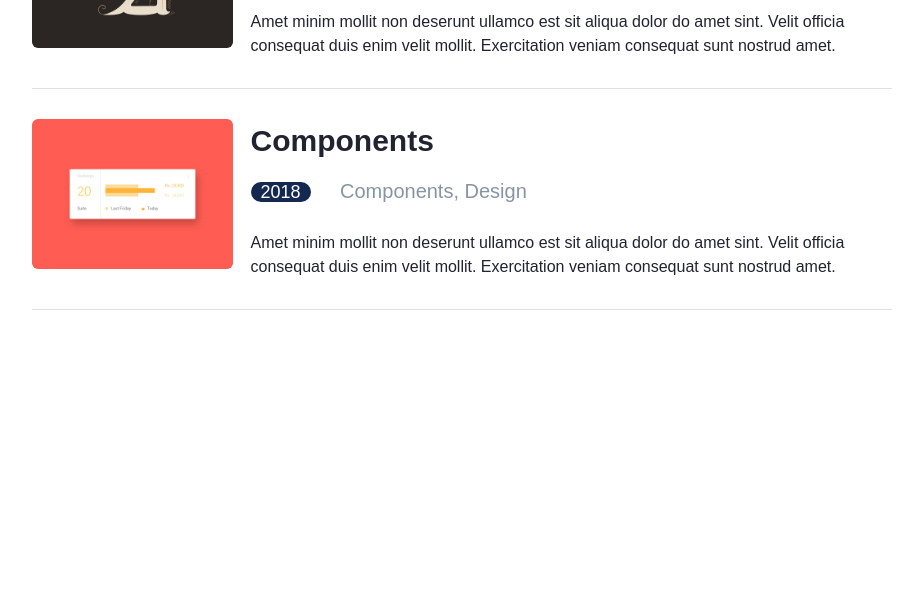
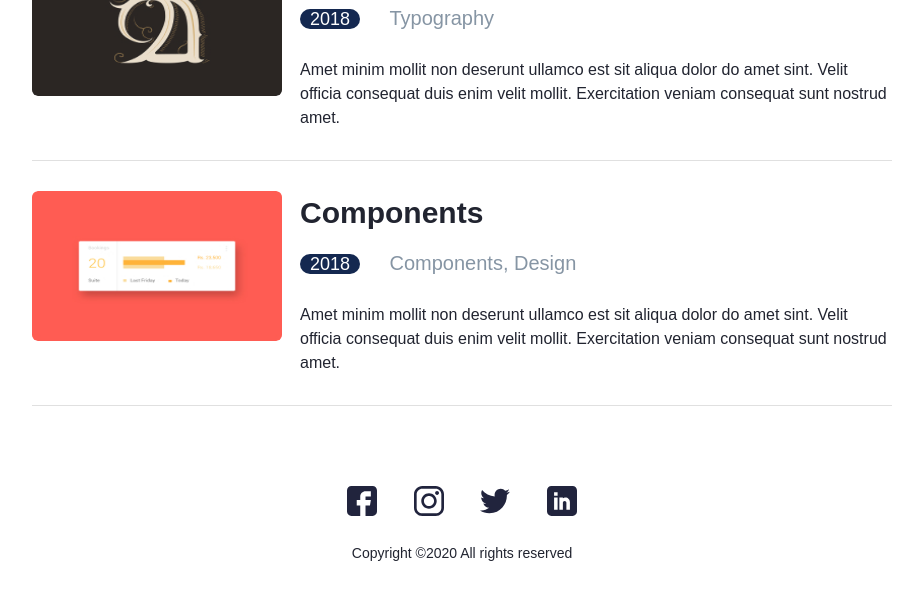
Before and after one commit to Viksia/cyberbionic-maraphon-resume, a plain HTML site: page works.html in a window 1280 px wide. Shown: the part 753-1368 px from the top of the page, without its empty margins (178-1101 px from the left). Before the commit the page ends 1093 px from the top, so only its background shows below. Drawn offline with Linux system fonts and the light colour scheme.

Commit message:
Added footer and link in work

```diff
--- a/style.css
+++ b/style.css
@@ -315,7 +315,6 @@ header img {
 	margin-bottom: 25px;
 }
 
-@media (max-width: 768px) {
 .article-page h1 {
 	font-size: 30px;
 }
@@ -328,9 +327,6 @@ header img {
 	font-size: 18px;
 }
 
-	.article-page img {
-	}
-
 .article-page h2 {
 	font-size: 26px;
 }
@@ -339,6 +335,48 @@ header img {
 	font-size: 20px;
 }
 
-	.article-page p {
+footer {
+	text-align: center;
+	padding: 50px 0;
 }
+
+footer p {
+	font-size: 14px;
 }
+
+.socials {
+	width: 230px;
+	margin: 0 auto;
+	display: flex;
+	justify-content: space-between;
+	margin-bottom: 25px;
+}
+
+.socials a {
+	width: 30px;
+	height: 30px;
+}
+
+.icon {
+	background-size: 100% 100%;
+	background-repeat: no-repeat;
+}
+
+.fb {
+	background-image: url("images/social-icons/fb.svg");
+}
+
+.inst {
+	background-image: url("images/social-icons/insta.svg");
+}
+.tw {
+	background-image: url("images/social-icons/group.svg");
+}
+.in {
+	background-image: url("images/social-icons/linkedin.svg");
+}
+
+.work a {
+	text-decoration: none;
+	color: #212430;
+}
--- a/works.html
+++ b/works.html
@@ -14,8 +14,8 @@
 
 		<nav class="menu">
 			<button class="burger"></button>
-			<a href="works.html" class="active">
-				Works
+			<a href="index.html" class="active">
+				Home
 			</a>
 			<a href="blog.html">
 				Blog
@@ -33,9 +33,11 @@
 			<div class="featured-works">
 
 				<div class="work">
-					<img src="/images/1.jpg" alt="image">
+					<a href="./works-pages/article-page 1.html"><img src="/images/1.jpg" alt="image"></a>
 					<div class="description">
-						<h3>Designing Dashboards</h3>
+						<a href="./works-pages/article-page 1.html">
+							<h3>Designing Dashboards</h3>
+						</a>
 						<span class="bandge">2020</span>
 						<span class="topic">Dashboard</span>
 						<p>
@@ -46,9 +48,11 @@
 					</div>
 				</div>
 				<div class="work">
-					<img src="/images/2.jpg" alt="image">
+					<a href="./works-pages/article-page 2.html"><img src="/images/2.jpg" alt="image"></a>
 					<div class="description">
-						<h3>Vibrant Portraits of 2020</h3>
+						<a href="./works-pages/article-page 2.html">
+							<h3>Vibrant Portraits of 2020</h3>
+						</a>
 						<span class="bandge">2019</span>
 						<span class="topic">Illustration</span>
 						<p>
@@ -59,9 +63,11 @@
 					</div>
 				</div>
 				<div class="work">
-					<img src="/images/3.jpg" alt="image">
+					<a href="./works-pages/article-page 2.html"><img src="/images/3.jpg" alt="image"></a>
 					<div class="description">
-						<h3>36 Days of Malayalam type</h3>
+						<a href="./works-pages/article-page 2.html">
+							<h3>36 Days of Malayalam type</h3>
+						</a>
 						<span class="bandge">2018</span>
 						<span class="topic">Typography</span>
 						<p>
@@ -72,9 +78,11 @@
 					</div>
 				</div>
 				<div class="work">
-					<img src="/images/4.jpg" alt="image">
+					<a href="./works-pages/article-page 3.html"><img src="/images/4.jpg" alt="image"></a>
 					<div class="description">
-						<h3>Components</h3>
+						<a href="./works-pages/article-page 3.html">
+							<h3>Components</h3>
+						</a>
 						<span class="bandge">2018</span>
 						<span class="topic">Components, Design</span>
 						<p>
@@ -87,6 +95,15 @@
 			</div>
 		</div>
 	</section>
+	<footer>
+		<div class="socials">
+			<a href="#" class="icon fb"></a>
+			<a href="#" class="icon inst"></a>
+			<a href="#" class="icon tw"></a>
+			<a href="#" class="icon in"></a>
+		</div>
+		<p>Copyright ©2020 All rights reserved</p>
+	</footer>
 </body>
 
 </html>
```
Also changed, not shown: blog.html (+13 -4 lines), index.html (+23 -8 lines), works-pages/article-page 1.html (+9 -0 lines), works-pages/article-page 2.html (+9 -0 lines), works-pages/article-page 3.html (+9 -0 lines), images/social-icons/fb.svg (added), images/social-icons/group.svg (added), images/social-icons/insta.svg (added), images/social-icons/linkedin.svg (added). Lines whose indentation alone changed are shown as unchanged.
